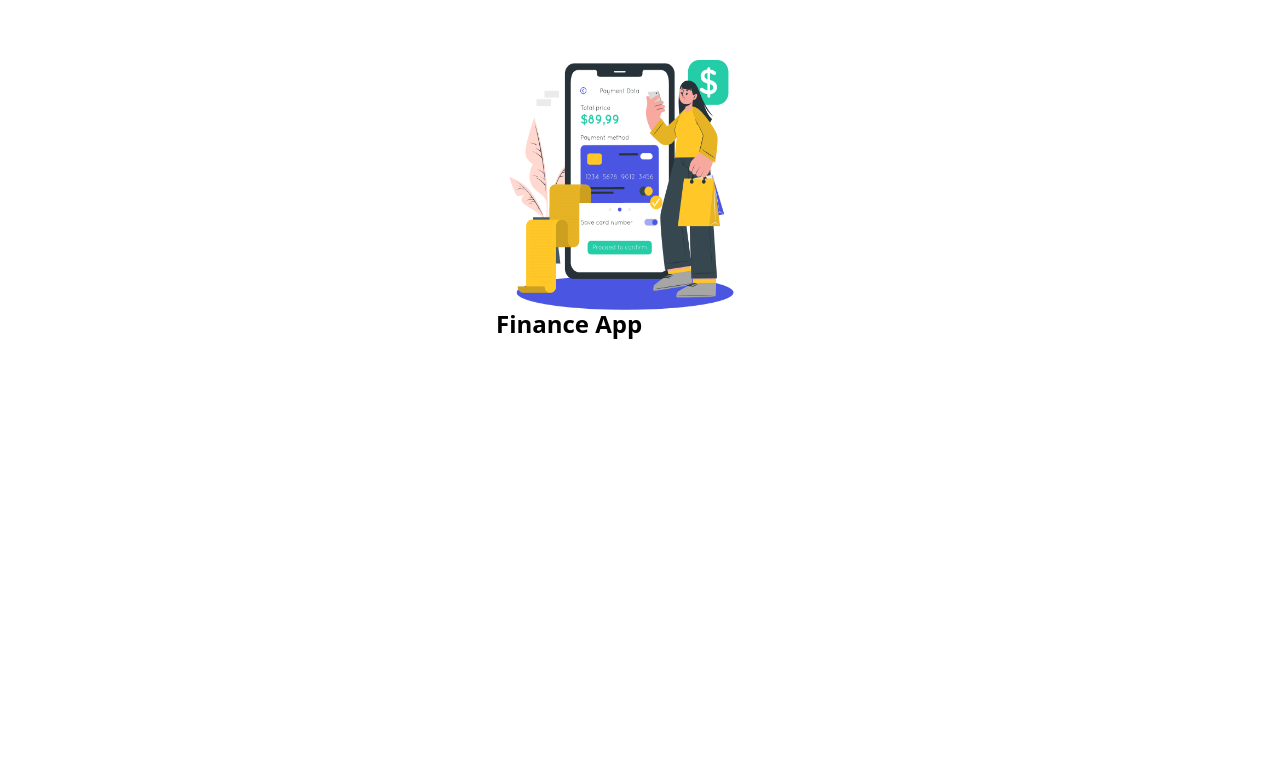
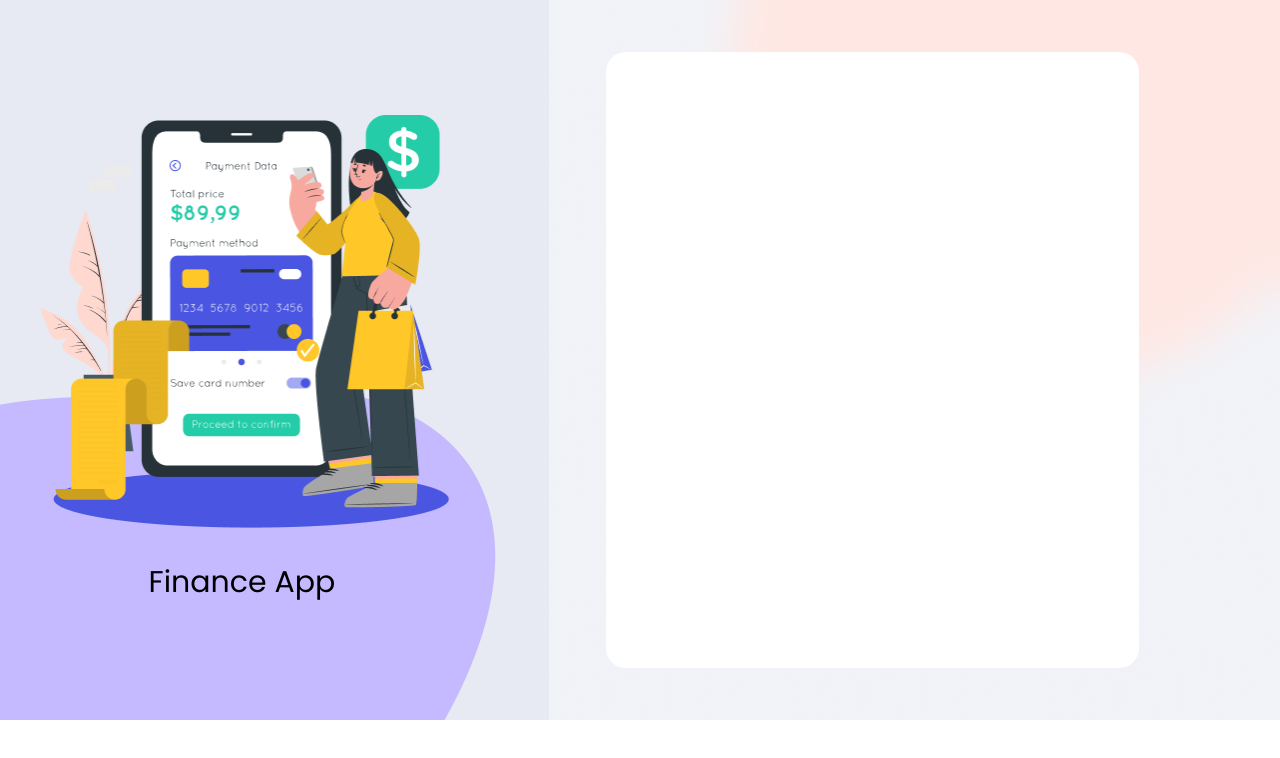
Before and after one commit to iamblashch/react_project, a React (Create React App) app: page / in a window 1280 px wide. Shown: the top 758 px of the page. Built offline with nearby package versions, Linux system fonts and the light colour scheme.

Commit message:
Refactored code
1) Fixed container; 2) Added bcg-image to assets; 3) Styled RegisterPage

```diff
--- a/src/pages/RegistrationPage/RegistrationPage.js
+++ b/src/pages/RegistrationPage/RegistrationPage.js
@@ -1,5 +1,4 @@
 import registrationImg from '../../assets/images/registration-img.png'
-// import s from '../../stylesheet/main.scss'
 import styles from './RegistrationPage.module.scss'
 
 const RegistrationPage = () => {
@@ -7,12 +6,16 @@ const RegistrationPage = () => {
         <>
             <section className={styles.section}>
                 <div className='container'>
+                    <div className={styles.commonWrapper}>
                         <div className={styles.bigGroupWrapper}>
+                            <div className={styles.wrapper}>
                                 <img src={registrationImg} alt='girl' className={styles.img} />
                                 <h2 className={styles.title}>Finance App</h2>
                             </div>
+                        </div>
                         <div className={styles.formWrapper}>
                             <div className={styles.form}></div>
+                        </div>
                     </div>
                 </div>
             </section>
--- a/src/pages/RegistrationPage/RegistrationPage.module.scss
+++ b/src/pages/RegistrationPage/RegistrationPage.module.scss
@@ -2,15 +2,29 @@
     padding-top: 32px;
     padding-bottom: 36px;
 
+    background-color: var(--bcg-main-color);
+    background-size: cover;
 
     @media screen and (min-width: 768px) {
         padding-top: 60px;
         padding-bottom: 48px;
+
+        background-image: url('../../assets/images/tablet-bcg-img.png');
+
     }
 
-    @media screem and (min-width: 1280px) {
+    @media screen and (min-width: 1280px) {
         padding-top: 52px;
         padding-bottom: 52px;
+
+        background-image: url('../../assets/images/comp-bcg-img.png');
+    }
+}
+
+.commonWrapper {
+    @media screen and (min-width: 1280px) {
+        display: flex;
+        align-items: center;
     }
 }
 
@@ -20,11 +34,60 @@
         @media screen and (min-width: 768px) {
             display: block;
         }
+
+        @media screen and (max-width: 1279px) {
+            margin-bottom: 50px;
+        }
+
+        @media screen and (min-width: 1280px) {
+            margin-right: 138px;
+        }
 }
+
+.wrapper {
+    @media screen and (max-width: 1279px) {
+        display: flex;
+        align-items: center;
+        gap: 40px;
+
+        width: 533px;
+        margin-left: auto;
+        margin-right: auto;
+    }
+}
+
 .img {
-    width: 248px;
+    width: 274px;
     height: 250px;
+
+    @media screen and (min-width: 1280px) {
+        width: 452px;
+        height: 413px;
+        margin-bottom: 32px;
+    }
 }
-.title {}
-.formWrapper {}
-.form{}
+
+.title {
+    font-family: 'Poppins';
+    font-weight: 400;
+    font-size: 30px;
+    line-height: calc(45 / 30);
+
+    @media screen and (min-width: 1280px) {
+        text-align: center;
+    }
+}
+
+.form{
+    margin-left: auto;
+    margin-right: auto;
+
+    background-color: var(--white-color);
+
+    @media screen and (min-width: 768px) {
+        width: 533px;
+        height: 616px;
+
+        border-radius: 20px;
+    }
+}
--- a/src/stylesheet/_base.scss
+++ b/src/stylesheet/_base.scss
@@ -62,11 +62,15 @@ ul {
     padding-right: 20px;
 
     @media screen and (min-width: 768px) {
+        max-width: 768px;
+
         padding-left: 32px;
         padding-right: 32px;
     }
 
     @media screen and (min-width: 1280px) {
+        max-width: 1280px;
+
         padding-left: 16px;
         padding-right: 16px;
     }
--- a/src/stylesheet/_vars.scss
+++ b/src/stylesheet/_vars.scss
@@ -1,26 +1,12 @@
-// $accent-green: #24CCA7;
-// $accent-blue: #4A56E2;
-// $accent-pink: #FF6596;
-// $black-color: #000000;
-// $white-color: #FFFFFF;
-// $grey-color: #A6A6A6;
+:root {
+    --accent-green: #24CCA7;
+    --accent-blue: #4A56E2;
+    --accent-pink: #FF6596;
+    --black-color: #000000;
+    --white-color: #FFFFFF;
+    --grey-color: #A6A6A6;
 
-// $bcg-main-color: rgba(231, 234, 242, 1);
-// $bcg-pink-grad-color: #FFD8D0;
-// $bcg-blue-grad-color: #C5BAFF;
-
-:root {
-    --main-text-cl: #000000;
-    --secondary-text-cl: #bdbdbd;
-    --auth-bg-cl: #e7eaf2;
-    --main-bg-cl: #ffffff;
-    --secondary-bg-cl: rgba(255, 255, 255, 0.4);
-    --accent-active-cl: #4a56e2;
-    --accent-inactive-cl: #6e78e8;
-    --income-cl: #24cca7;
-    --income-hover-cl: #2eb899;
-    --expense-cl: #ff6596;
-    --expense-hover-cl: #e75b88;
-    --bottom-table-row: #DCDCDF;
-    --bcg-main-color: rgba(231, 234, 242, 1)
+    --bcg-main-color: rgba(241, 243, 248, 1);
+    --bcg-pink-grad-color: #FFD8D0;
+    --bcg-blue-grad-color: #C5BAFF;
 }
```
Also changed, not shown: src/assets/images/comp-bcg-img.png (added), src/assets/images/tablet-bcg-img.png (added). Lines whose indentation alone changed are shown as unchanged.
